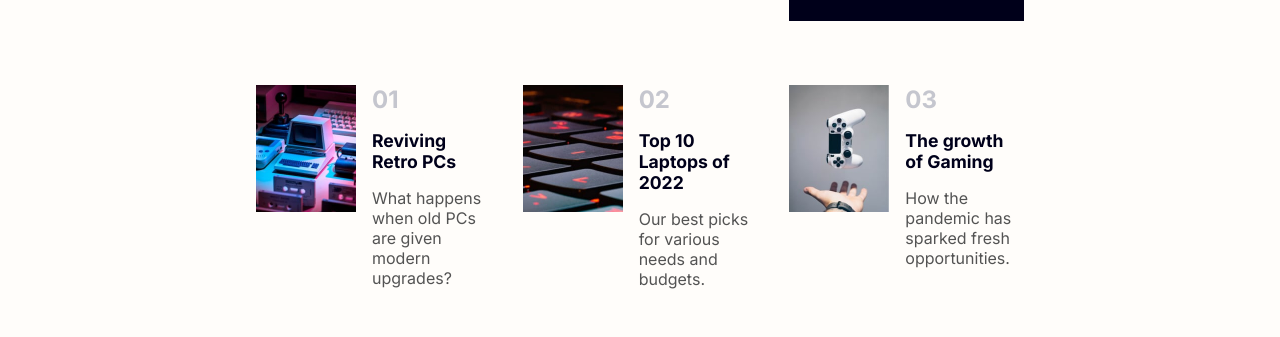
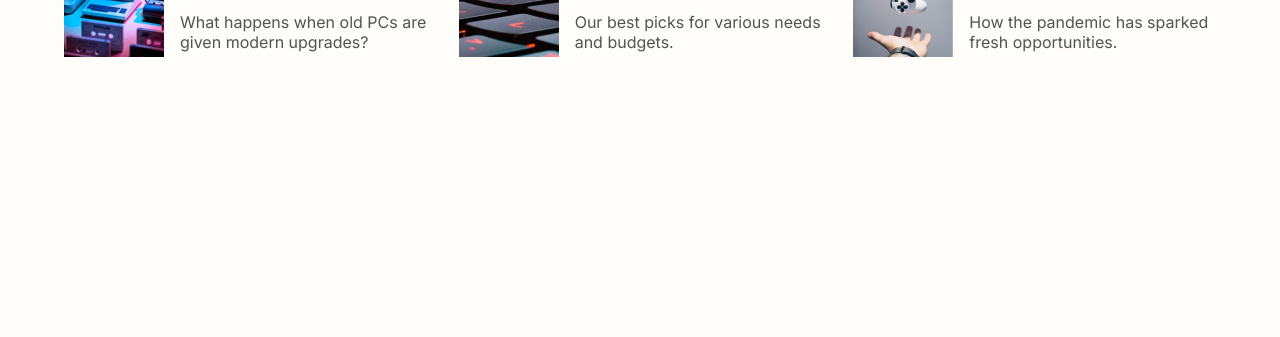
Before and after one commit to JosephQuayle/NewsHomepageGrid, a plain HTML site: page index.html in a window 1280 px wide. Shown: the part 790-1127 px from the top of the page. After the commit the page ends 899 px from the top, so only its background shows below. Drawn offline with Linux system fonts and the light colour scheme.

Commit message:
added media query

```diff
--- a/style.css
+++ b/style.css
@@ -286,3 +286,9 @@ h4 {
     color: hsl(5, 85%, 63%);
   }
 }
+
+@media only screen and (max-width: 1400px) {
+  .container {
+    width: 90%;
+  }
+}
```
